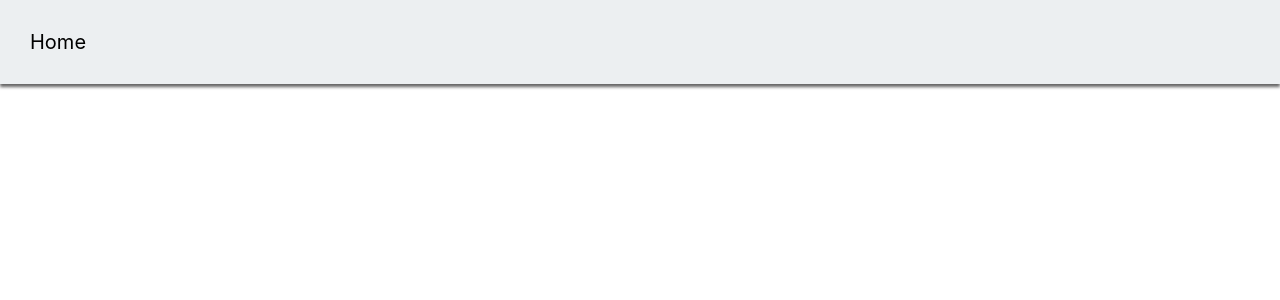
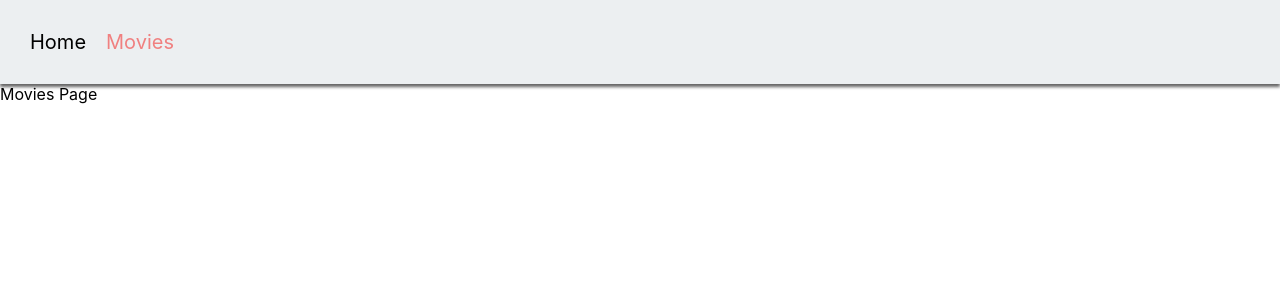
Before and after one commit to KRKDEV/movie-browser, a React (Create React App) app: page /movie-browser/movies in a window 1280 px wide. Shown: the top 300 px of the page. Built offline with nearby package versions, Linux system fonts and the light colour scheme.

Commit message:
Added Home & Movies page

```diff
--- a/src/components/App.jsx
+++ b/src/components/App.jsx
@@ -1,8 +1,15 @@
+import { Route, Routes } from 'react-router-dom';
 import NavBar from './NavBar/NavBar';
+import HomePage from 'pages/HomePage/HomePage';
+import MoviesPage from 'pages/MoviesPage/MoviesPage';
 export const App = () => {
   return (
-    <div>
+    <>
       <NavBar />
-    </div>
+      <Routes>
+        <Route path="/" element={<HomePage />}></Route>
+        <Route path="/movies" element={<MoviesPage />}></Route>
+      </Routes>
+    </>
   );
 };
--- a/src/components/NavBar/NavBar.js
+++ b/src/components/NavBar/NavBar.js
@@ -1,11 +1,26 @@
-import { Link } from 'react-router-dom';
+import { Link, useLocation } from 'react-router-dom';
+
 import css from './NavBar.module.css';
 const NavBar = () => {
+  const location = useLocation();
   return (
     <header>
       <div className={css['navbar__container']}>
-        <Link to="/" className={css['navbar__link']}>
+        <Link
+          to="/"
+          className={
+            location.pathname === '/' ? css.active : css['navbar__link']
+          }
+        >
           Home
+        </Link>
+        <Link
+          to="/movies"
+          className={
+            location.pathname === '/movies' ? css.active : css['navbar__link']
+          }
+        >
+          Movies
         </Link>
       </div>
     </header>
--- a/src/components/NavBar/NavBar.module.css
+++ b/src/components/NavBar/NavBar.module.css
@@ -1,16 +1,24 @@
 .navbar__container {
+  display: flex;
+  gap: 20px;
   padding: 30px;
   box-shadow: 0px 3px 3px 0px rgb(100, 100, 100);
   background-color: var(--main-background-color);
-}
-
-.navbar__link {
   font-size: 20px;
   text-decoration: none;
   color: black;
 }
 
-.navbar__link:active,
+.navbar__link {
+  color: black;
+  text-decoration: none;
+}
+
 .navbar__link:hover {
   color: lightcoral;
 }
+
+.active {
+  color: lightcoral;
+  text-decoration: none;
+}
--- a/src/index.js
+++ b/src/index.js
@@ -6,7 +6,7 @@ import { BrowserRouter } from 'react-router-dom';
 
 ReactDOM.createRoot(document.getElementById('root')).render(
   <React.StrictMode>
-    <BrowserRouter basename="/">
+    <BrowserRouter basename="/movie-browser">
       <App />
     </BrowserRouter>
   </React.StrictMode>
--- /dev/null
+++ b/src/pages/HomePage/HomePage.js
@@ -0,0 +1,5 @@
+const HomePage = () => {
+  return <div>Home Page</div>;
+};
+
+export default HomePage;
--- /dev/null
+++ b/src/pages/MoviesPage/MoviesPage.js
@@ -0,0 +1,5 @@
+const MoviesPage = () => {
+  return <div>Movies Page</div>;
+};
+
+export default MoviesPage;
```
